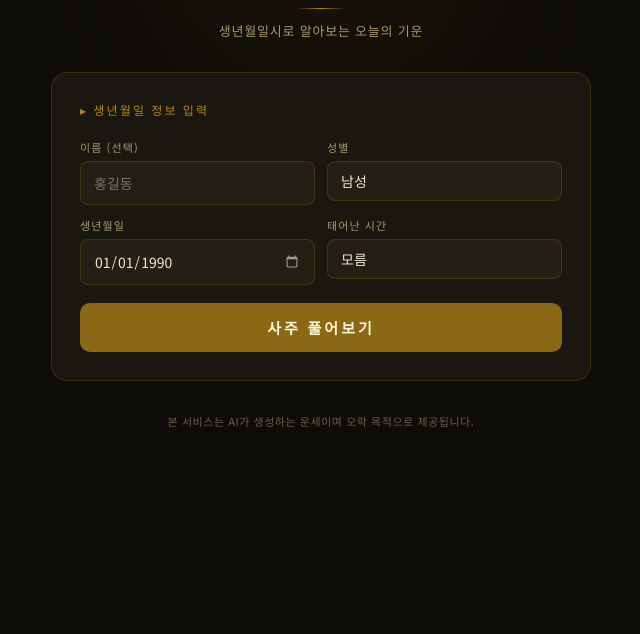
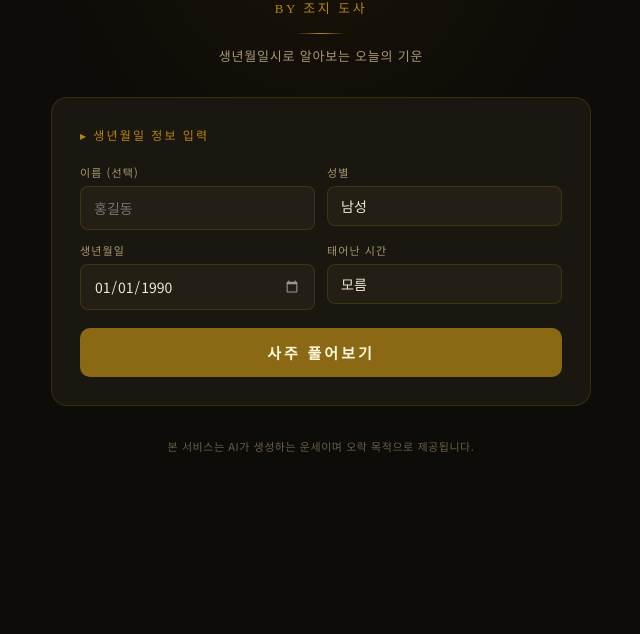
Before and after one commit to rimbaud8989-cmd/SAJU-BY-JORGE-DOSA, a plain HTML site: page index.html in a window 1280 px wide. Shown: the part 166-800 px from the top of the page, without its empty margins (319-959 px from the left). Drawn offline with Linux system fonts and the light colour scheme.

Commit message:
Update index.html
조지도사라는 이름 추가함

```diff
--- a/index.html
+++ b/index.html
@@ -3,7 +3,7 @@
 <head>
   <meta charset="UTF-8">
   <meta name="viewport" content="width=device-width, initial-scale=1.0">
-  <title>오늘의 사주 운세</title>
+  <title>오늘의 사주 운세 BY 조지 도사</title>
   <link rel="preconnect" href="https://fonts.googleapis.com">
   <link href="https://fonts.googleapis.com/css2?family=Noto+Serif+KR:wght@300;400;600;700&family=Noto+Sans+KR:wght@300;400;500&display=swap" rel="stylesheet">
   <style>
@@ -257,6 +257,7 @@
     <header class="header">
       <div class="header-badge">DAILY FORTUNE</div>
       <h1>오늘의 <em>사주</em> 운세</h1>
+      <div style="font-family:'Noto Serif KR',serif;font-size:13px;color:var(--gold);letter-spacing:0.2em;margin-top:6px;">BY 조지 도사</div>
       <div class="gold-line"></div>
       <p>생년월일시로 알아보는 오늘의 기운</p>
     </header>
```
